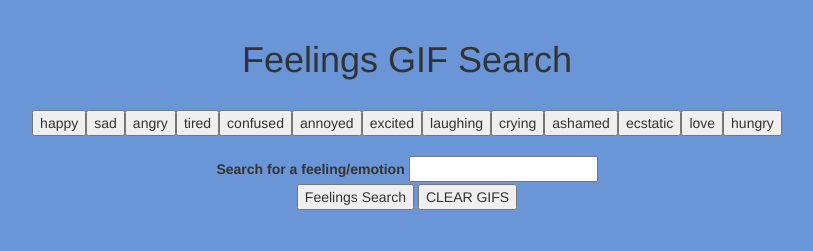
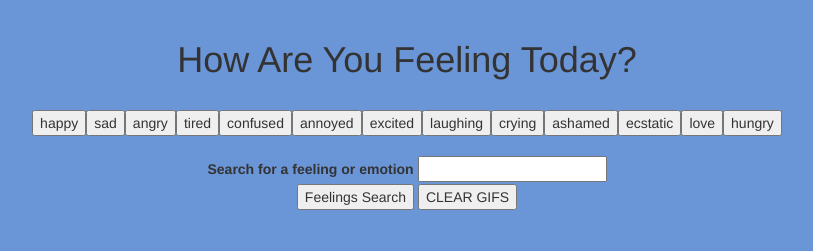
Before and after one commit to melissarburnham/Gif-tastic, a plain HTML site: page index.html in a window 1280 px wide. Shown: the whole page, without its empty margins (233-1046 px from the left). Drawn offline with nearby package versions, Linux system fonts and the light colour scheme.

Commit message:
changed title and search text

```diff
--- a/index.html
+++ b/index.html
@@ -18,12 +18,12 @@
 </head>
 <body>
     <class class="container">
-        <h1>Feelings GIF Search</h1>
+        <h1>How Are You Feeling Today?</h1>
 
         <class class="row" id="buttons"></class>
 
         <form id="feelings-form">
-            <label for="feelings-input">Search for a feeling/emotion</label>
+            <label for="feelings-input">Search for a feeling or emotion</label>
             <input type="text" id="feelings-input"><br>
             <!-- This button will trigger our AJAX call -->
             <input id="find-feelings" type="submit" value="Feelings Search">
```
